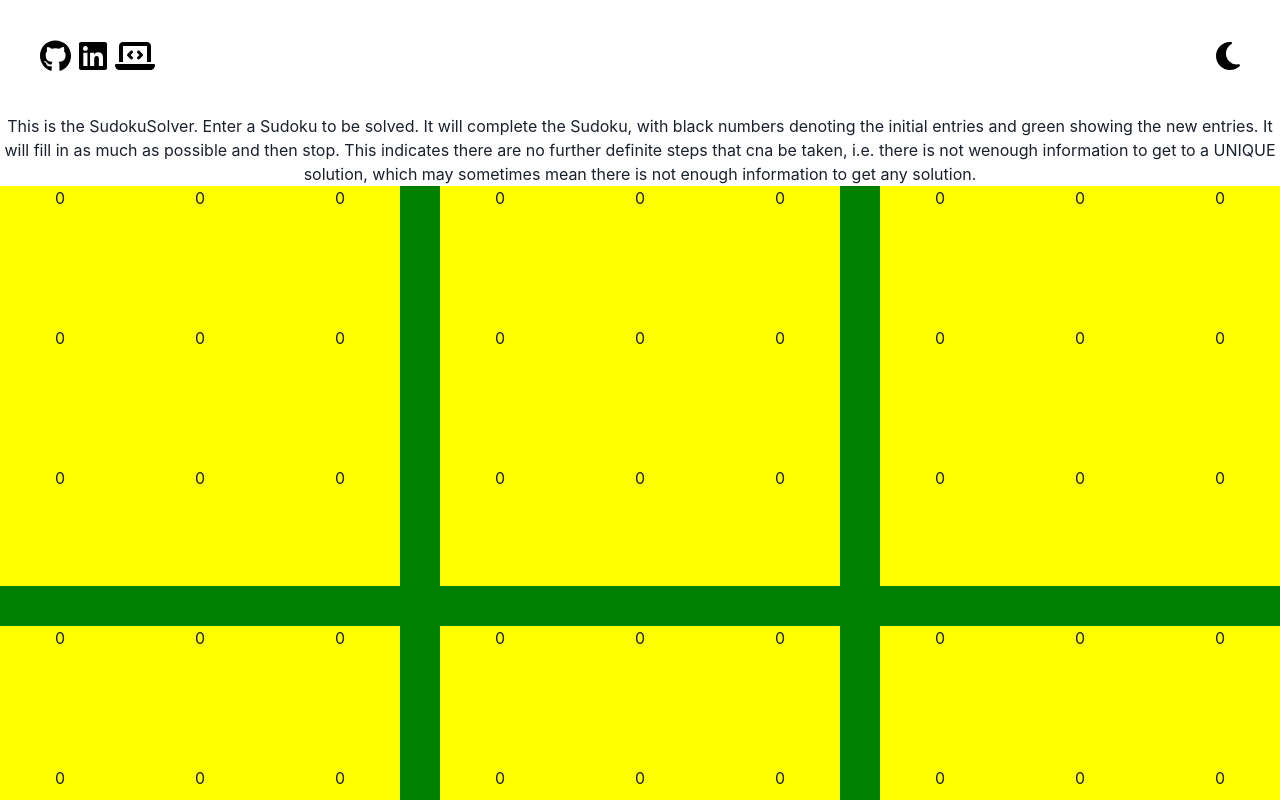
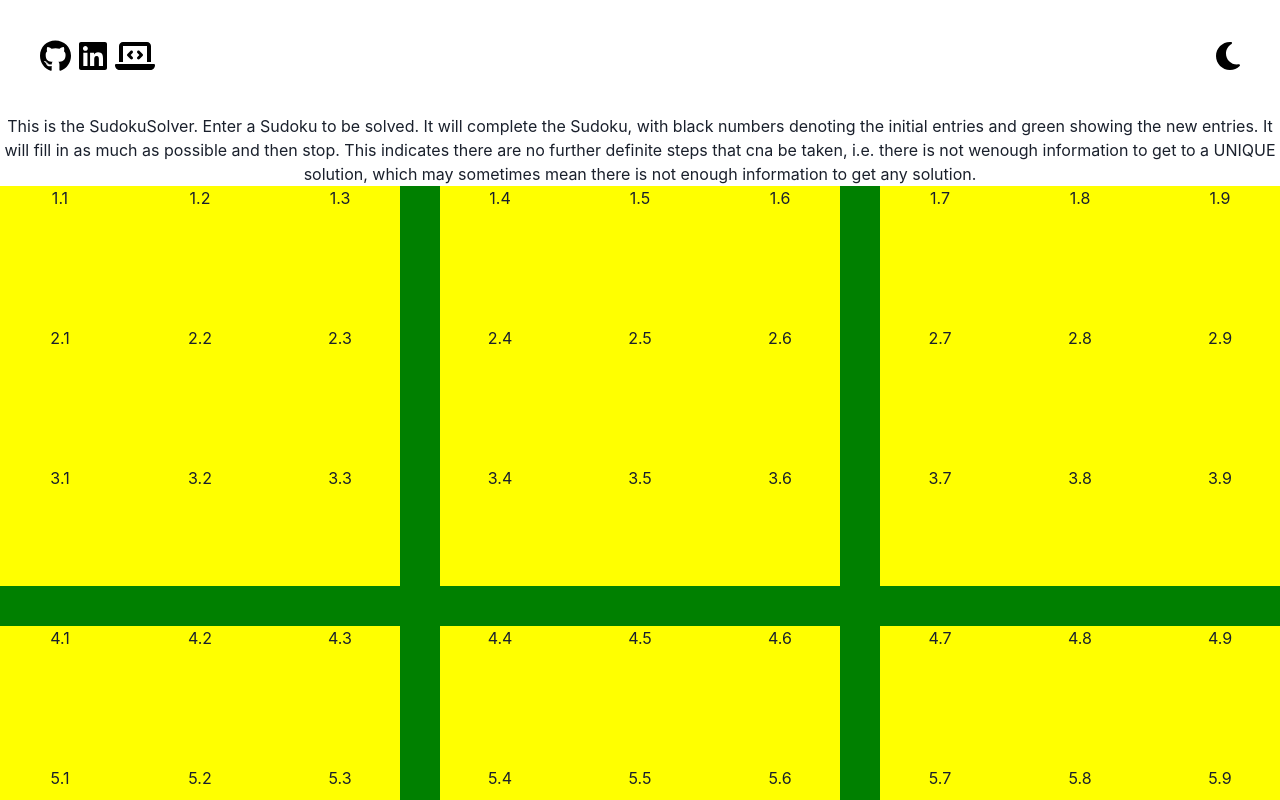
Before and after one commit to AalimCoding/AalimCoding.github.io, a React (Create React App) app: page /#/SudokuSolver in a window 1280 px wide. Shown: the top 800 px of the page. Built offline with nearby package versions, Linux system fonts and the light colour scheme.

Commit message:
Added row and column data to each gridItem in Sudoku Grid as well as box and itemInBox data. This will make solving the grid easier when I implement it.

```diff
--- a/src/SudokuGrid.js
+++ b/src/SudokuGrid.js
@@ -11,9 +11,9 @@ function SudokuGrid() {
       SudokuValues[i].push([0])
     }
   }
-  function handleClick(Box, Item) {
+  function handleClick(row, column) {
 
-    SudokuValues[Box][Item] = 1
+    SudokuValues[row][column] = 1
   }
 
 
@@ -22,8 +22,28 @@ function SudokuGrid() {
     for (let i = 0; i < gridSize; i++) {
       const boxItems = [];
       for (let j = 0; j < itemsPerBox; j++) {
-        const itemId = `Box ${i + 1} Item ${j + 1}`;
-        boxItems.push(<GridItem aspectRatio='1/1' key={itemId} id={itemId} onClick={() => handleClick(i, j)}>{SudokuValues[i][j]}</GridItem>); // Use id instead of ID
+        const itemId = `Box ${i + 1} ItemInBox ${j + 1} Row ${Math.floor(j / 3) + 3 * (i % 3)} Column${(j % 3) + Math.floor(3 * i) + 1}`;
+        const box = i + 1
+        const itemInBox = j+ 1
+        const row = Math.floor((itemInBox-1)/3) + 3*(Math.floor((box-1)/3)) + 1
+        const column = Math.floor((itemInBox-1)%3) + 3*((box-1)%3) + 1//(itemInBox % 3) + Math.floor(3 * box);
+
+
+
+        boxItems.push(
+          <GridItem
+            row={row}
+            column={column}
+            box={box}
+            itemInBox = {itemInBox}
+            aspectRatio='1/1'
+            key={itemId}
+            id={itemId}
+            onClick={() => handleClick(row, column)}>
+            {row}.{column}
+          </GridItem>
+        );
+
       }
       const boxId = `Box ${i + 1}`;
       gridItems.push(
```
